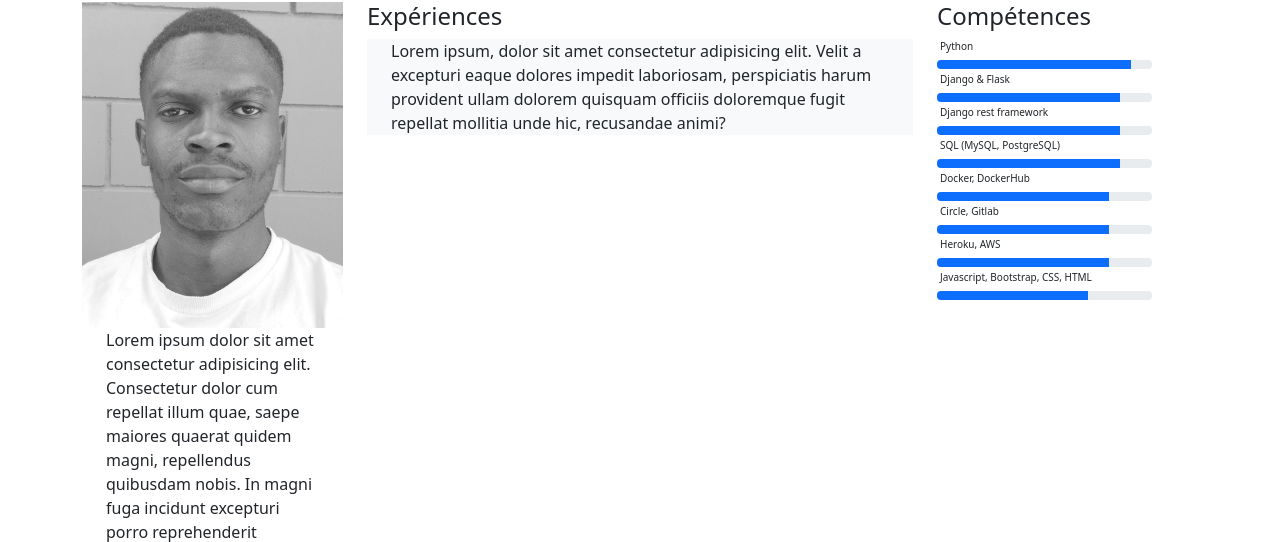
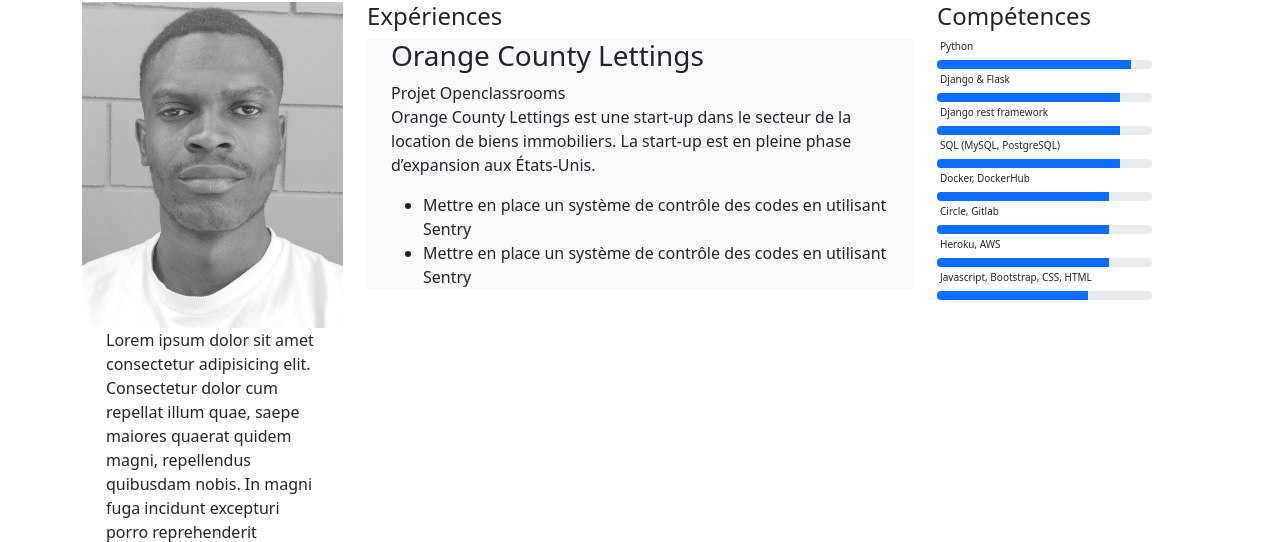
Before and after one commit to mavamalonga/my-website, a Django app: page / in a window 1280 px wide. Shown: the part 105-647 px from the top of the page. Run offline with Django 3.2, Linux system fonts and the light colour scheme.

Commit message:
experience

```diff
--- a/portfolio/app/templates/app/index.html
+++ b/portfolio/app/templates/app/index.html
@@ -49,9 +49,15 @@
                 <div class="col-md-6">
                     <h2 style="font-size:x-large;">Expériences</h2>
                     <div class="container bg-light">
-                        Lorem ipsum, dolor sit amet consectetur adipisicing elit. Velit a excepturi eaque dolores impedit laboriosam, perspiciatis harum provident ullam dolorem quisquam officiis doloremque fugit repellat mollitia unde hic, recusandae animi?
+                        <h3>Orange County Lettings</h3>
+                        <span>Projet Openclassrooms</span>
+                        <p>Orange County Lettings est une start-up dans le secteur de la location de biens immobiliers. La start-up est en pleine phase d’expansion aux États-Unis.</p>
+                        <ul>
+                            <li>Mettre en place un système de contrôle des codes en utilisant Sentry</li>
+                            <li>Mettre en place un système de contrôle des codes en utilisant Sentry</li>
+                        </ul>
                     </div>
-                   </div>
+                </div>
                 <div class="col-md-3">
                     <h2 style="font-size:x-large;">Compétences</h2>
                     <div class="">
@@ -122,8 +128,5 @@
             </div>
         </div>
     </div>
-
-
-
 </body>
 </html>
```
